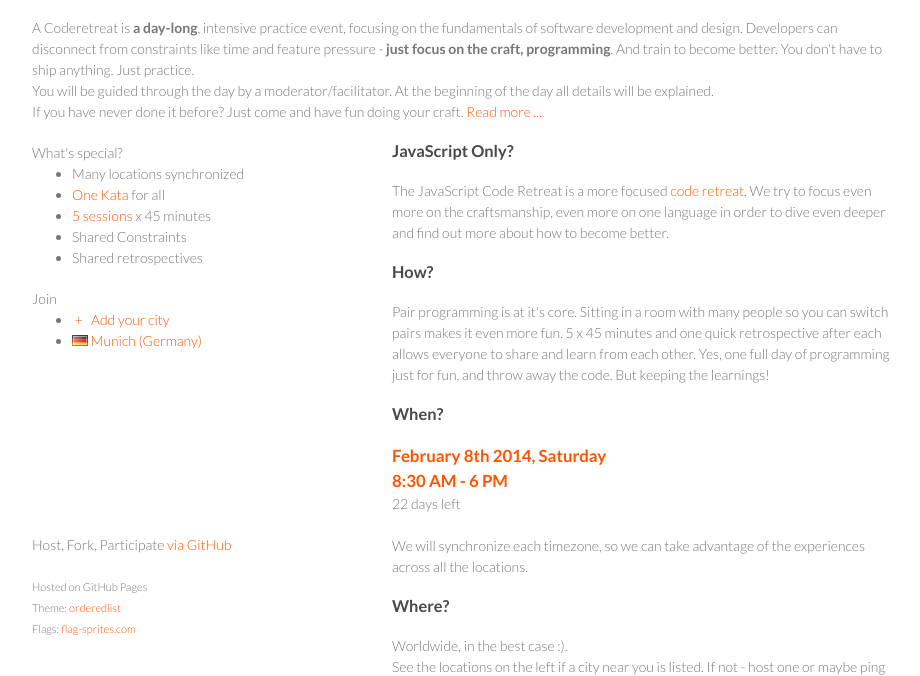
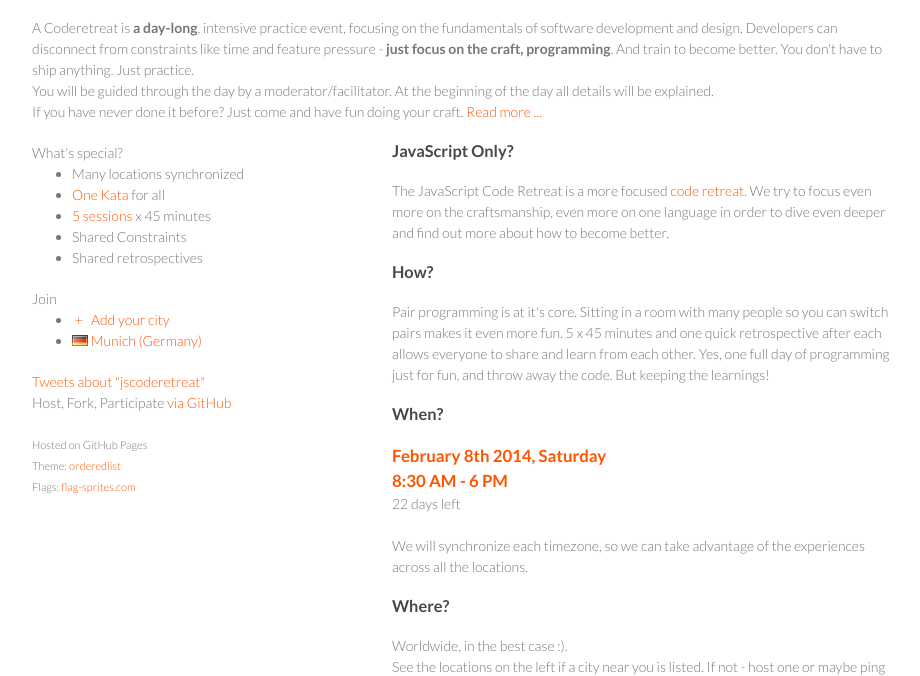
Before and after one commit to uxebu/jsCodeRetreat, a plain HTML site: page index.html in a window 1280 px wide. Shown: the part 92-768 px from the top of the page, without its empty margins (178-1098 px from the left). Drawn offline with Linux system fonts and the light colour scheme.

Commit message:
Embed twitter search.

```diff
--- a/index.html
+++ b/index.html
@@ -27,7 +27,7 @@
         If you have never done it before? Just come and have fun doing your craft. <a href="about.html">Read more ...</a>
       </p>
 
-      <header>
+      <header style="position: static">
         What's special?
         <ul>
           <li>Many locations synchronized</li>
@@ -53,6 +53,10 @@
             <!--Valencia (Spain)</a>-->
           <!--</li>-->
         </ul>
+
+        <a class="twitter-timeline" href="https://twitter.com/search?q=jscoderetreat" data-widget-id="423768946177626112">Tweets about "jscoderetreat"</a>
+        <script>!function(d,s,id){var js,fjs=d.getElementsByTagName(s)[0],p=/^http:/.test(d.location)?'http':'https';if(!d.getElementById(id)){js=d.createElement(s);js.id=id;js.src=p+"://platform.twitter.com/widgets.js";fjs.parentNode.insertBefore(js,fjs);}}(document,"script","twitter-wjs");</script>
+
       </header>
 
       <section>
@@ -144,7 +148,7 @@
         </p>
 
       </section>
-      <footer>
+      <footer style="position: static">
         <p class="view">
           Host, Fork, Participate <a href="https://github.com/uxebu/jsCodeRetreat/tree/gh-pages"> via GitHub</a><br>
         </p>
```
